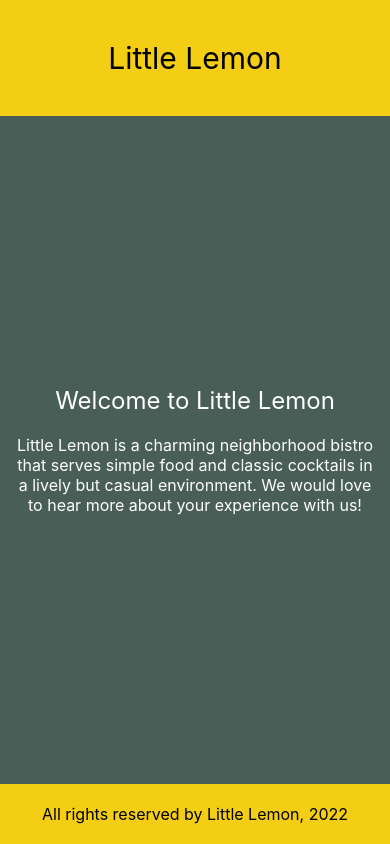
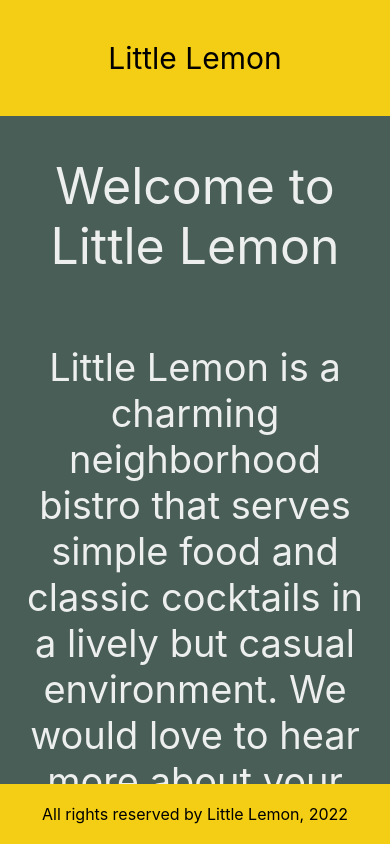
Before and after one commit to akshaykulkarni2007/coursera-react-native-assignment, a React Native app: screen / in a window 390 px wide. Built offline with nearby package versions, Linux system fonts and the light colour scheme.

Commit message:
C05W01E03: ScrollView

```diff
--- a/screens/WelcomeScreen.js
+++ b/screens/WelcomeScreen.js
@@ -1,22 +1,29 @@
-import { View, Text } from 'react-native'
+import { Text, ScrollView } from 'react-native'
 
 export default function WelcomeScreen() {
 	return (
-		<View style={{ paddingHorizontal: 16 }}>
+		<ScrollView indicatorStyle="white" style={{ flex: 1 }}>
 			<Text
 				style={{
-					color: '#fff',
-					fontSize: 24,
+					padding: 40,
+					fontSize: 50,
+					color: '#EDEFEE',
 					textAlign: 'center',
-					marginBottom: 20,
 				}}>
 				Welcome to Little Lemon
 			</Text>
-			<Text style={{ color: '#fff', fontSize: 16, textAlign: 'center' }}>
+			<Text
+				style={{
+					fontSize: 38,
+					padding: 20,
+					marginVertical: 8,
+					color: '#EDEFEE',
+					textAlign: 'center',
+				}}>
 				Little Lemon is a charming neighborhood bistro that serves simple food
 				and classic cocktails in a lively but casual environment. We would love
 				to hear more about your experience with us!
 			</Text>
-		</View>
+		</ScrollView>
 	)
 }
```
